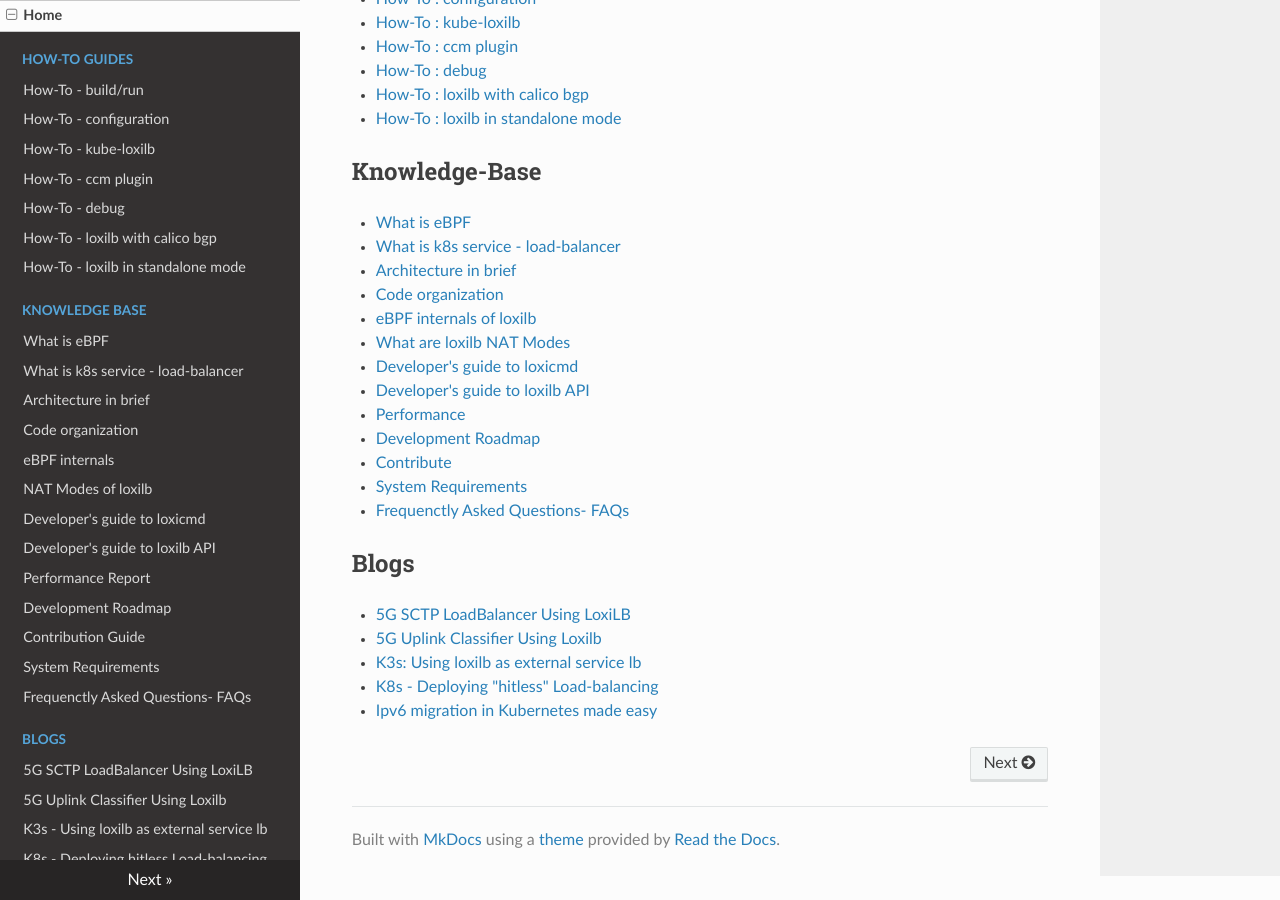
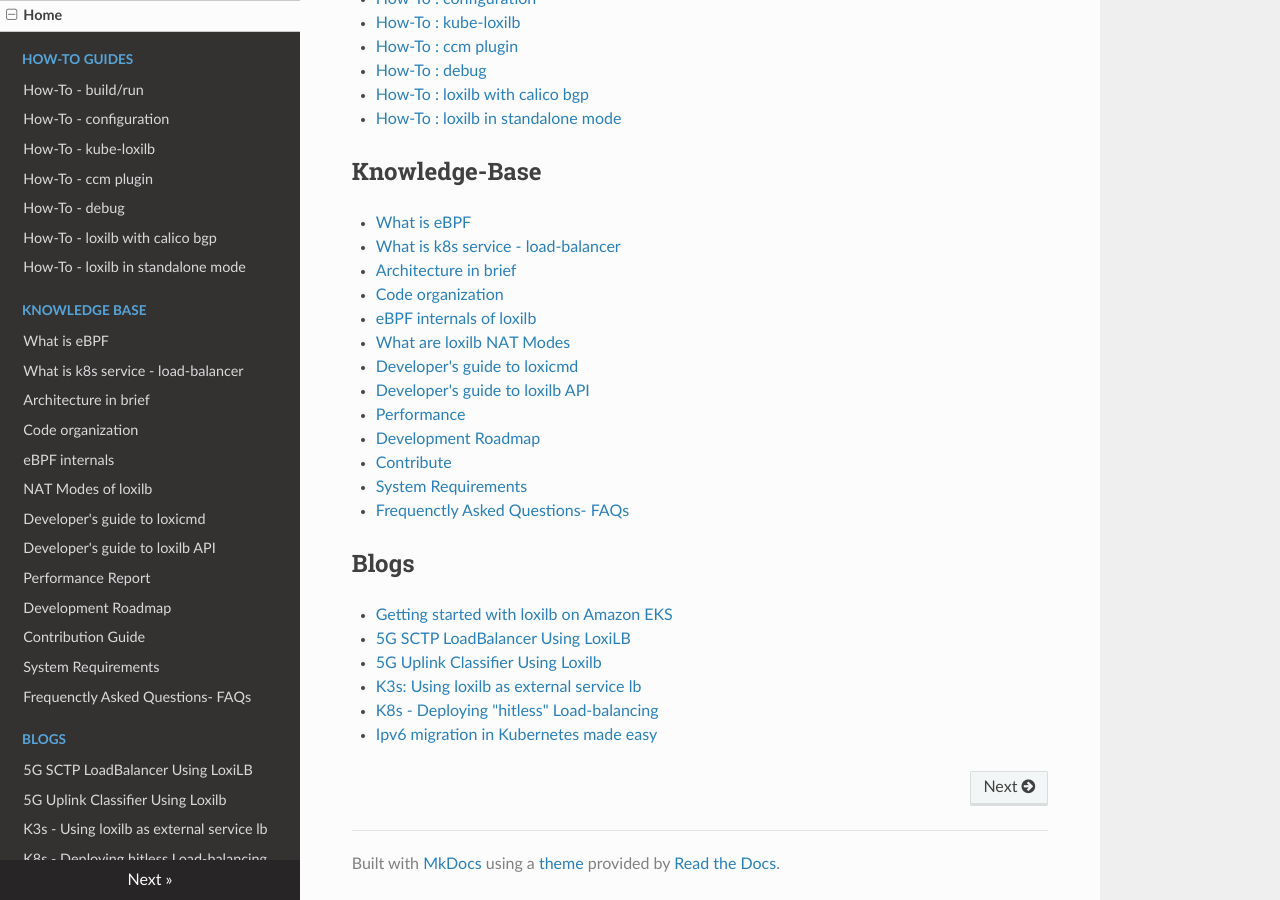
Before and after one commit to loxilb-io/loxilbdocs, an MkDocs documentation site: the page built from docs/index.md, in a window 1280 px wide and 900 px high, scrolled down 1614 px. Built offline with MkDocs 1.6.1, drawn with Linux system fonts in a browser that asks for light colours; nearby versions of some CDN libraries.

Commit message:
Update index.md

```diff
--- a/docs/index.md
+++ b/docs/index.md
@@ -64,6 +64,7 @@ loxilb aims to provide the following :
 - [Frequenctly Asked Questions- FAQs](faq.md)
 
 ## Blogs
+- [Getting started with loxilb on Amazon EKS](https://www.loxilb.io/post/loxilb-load-balancer-setup-on-eks)
 - [5G SCTP LoadBalancer Using LoxiLB](https://futuredon.medium.com/5g-sctp-loadbalancer-using-loxilb-b525198a9103)
 - [5G Uplink Classifier Using Loxilb](https://futuredon.medium.com/5g-uplink-classifier-using-loxilb-7593a4d66f4c)
 - [K3s: Using loxilb as external service lb](https://cloudybytes.medium.com/k3s-using-loxilb-as-external-service-lb-2ea4ce61e159)
```
